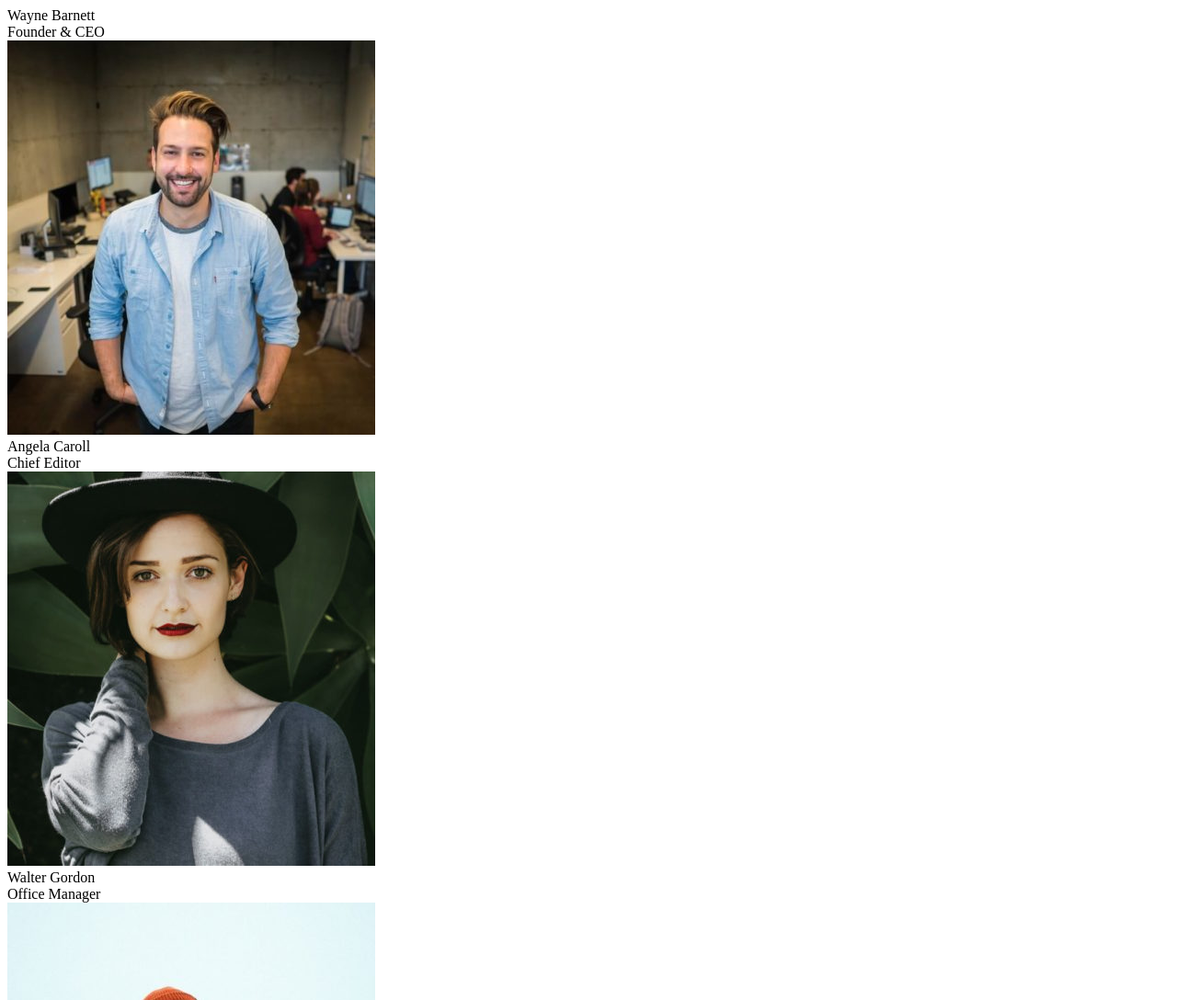
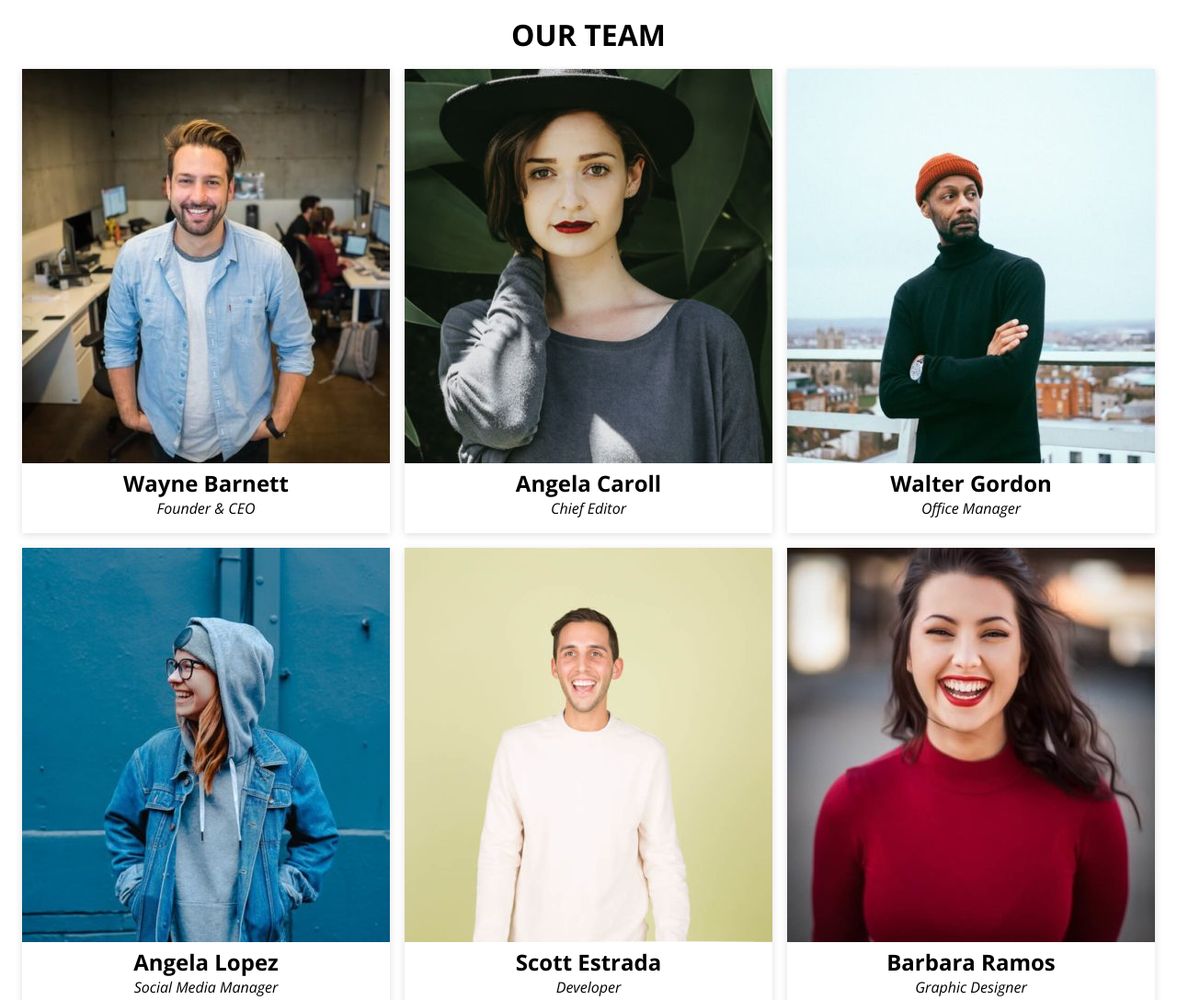
Before and after one commit to federicaarosio/js-our-team, a plain HTML site: page index.html in a window 1280 px wide. Shown: the top 1088 px of the page at 92% size. Drawn offline with nearby package versions, Linux system fonts and the light colour scheme.

Commit message:
organized articles in cards

```diff
--- /dev/null
+++ b/css/style.css
@@ -0,0 +1,36 @@
+* {
+    box-sizing: border-box;
+    margin: 0;
+    padding: 0;
+}
+
+body {
+    font-family: 'Open Sans', sans-serif;
+}
+
+main {
+    padding: 1rem;
+    text-align: center;
+}
+
+main h1 {
+    text-transform: uppercase;
+    margin-bottom: 1rem;
+}
+
+section.team-members-wrapper {
+    display: flex;
+    flex-wrap: wrap;
+    justify-content: center;
+    gap: 1rem;
+}
+
+article.card {
+    text-align: center;
+    box-shadow: rgba(99, 99, 99, 0.2) 0px 2px 8px 0px;
+    padding-bottom: 1rem;
+}
+
+article.card p {
+    font-style: italic;
+}
--- a/index.html
+++ b/index.html
@@ -4,10 +4,20 @@
     <meta charset="UTF-8">
     <meta name="viewport" content="width=device-width, initial-scale=1.0">
     <title>Our Team</title>
+    <!-- Custom css -->
+    <link rel="stylesheet" href="./css/style.css">
+
+    <!-- Google fonts -->
+    <link rel="preconnect" href="https://fonts.googleapis.com">
+    <link rel="preconnect" href="https://fonts.gstatic.com" crossorigin>
+    <link href="https://fonts.googleapis.com/css2?family=Open+Sans:ital,wght@0,400;0,500;0,600;0,700;0,800;1,400;1,500;1,600;1,700;1,800&display=swap" rel="stylesheet">
 </head>
 <body>
 
     <main>
+        <h1>
+            Our team
+        </h1>
         <section class="team-members-wrapper"></section>
     </main>
 
--- a/js/script.js
+++ b/js/script.js
@@ -20,9 +20,9 @@ for (let i = 0; i < teamMembers.length; i++) {
     teamCardEl.classList.add("card");
     teamCardEl.innerHTML =
     `
-    <div class="name">${teamMember.name}</div>
-    <div class="role">${teamMember.role}</div>
     <img src="./img/${teamMember.photo}" alt="team member photo">
+    <h2 class="name">${teamMember.name}</h2>
+    <p class="role">${teamMember.role}</p>
     `
     containerEl.appendChild(teamCardEl);
 }
```
